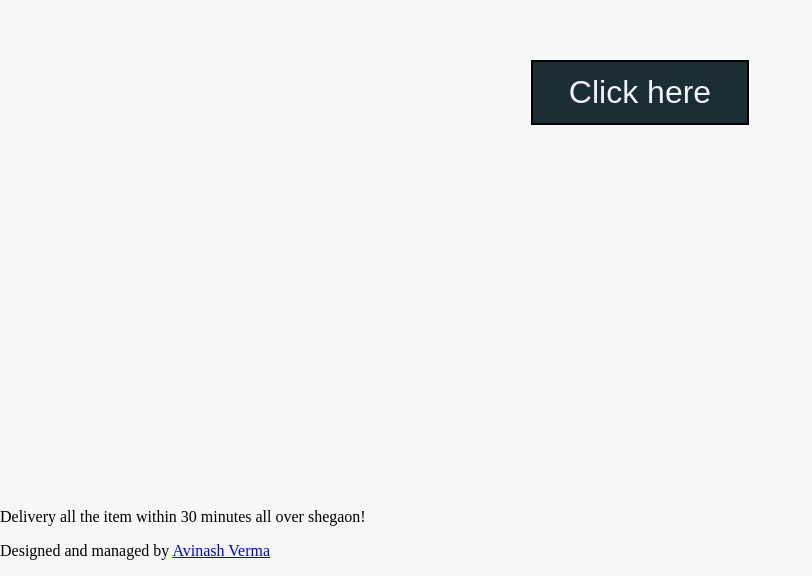
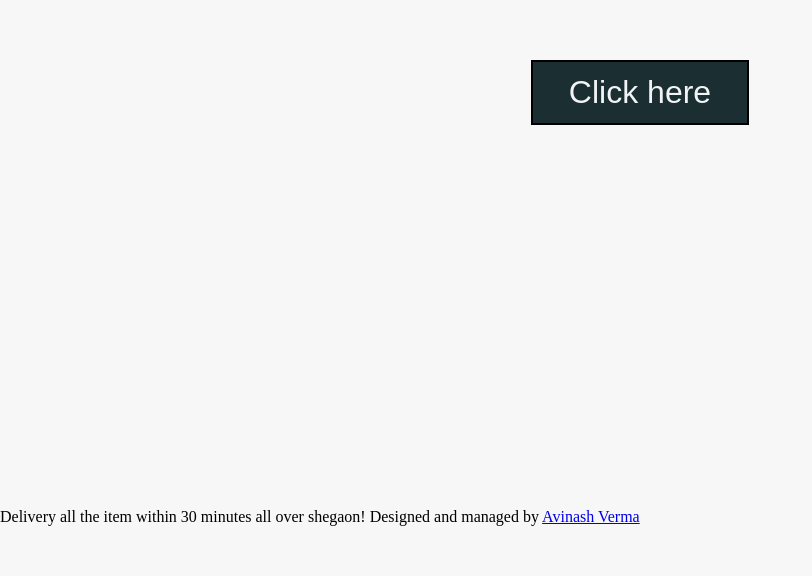
Before and after one commit to buynous/shegaon.in, a plain HTML site: page index.html in a window 1280 px wide. Shown: the part 308-884 px from the top of the page, without its empty margins (0-812 px from the left). After the commit the page ends 850 px from the top, so only its background shows below. Drawn offline with Linux system fonts and the light colour scheme.

Commit message:
Update index.html

```diff
--- a/index.html
+++ b/index.html
@@ -70,8 +70,9 @@
     <button class="button-arounder">Click here</button>
   </a>
   </div>
-  <p>Delivery all the item within 30 minutes all over shegaon!</p>
-  <p>Designed and managed by <a href="https://www.instagram.com/happpyvrma/">Avinash Verma</a>
+  <p>Delivery all the item within 30 minutes all over shegaon!
+    Designed and managed by <a href="https://www.instagram.com/happpyvrma/">Avinash Verma</a>
+</p>
 
 </body>
 </html>
```
